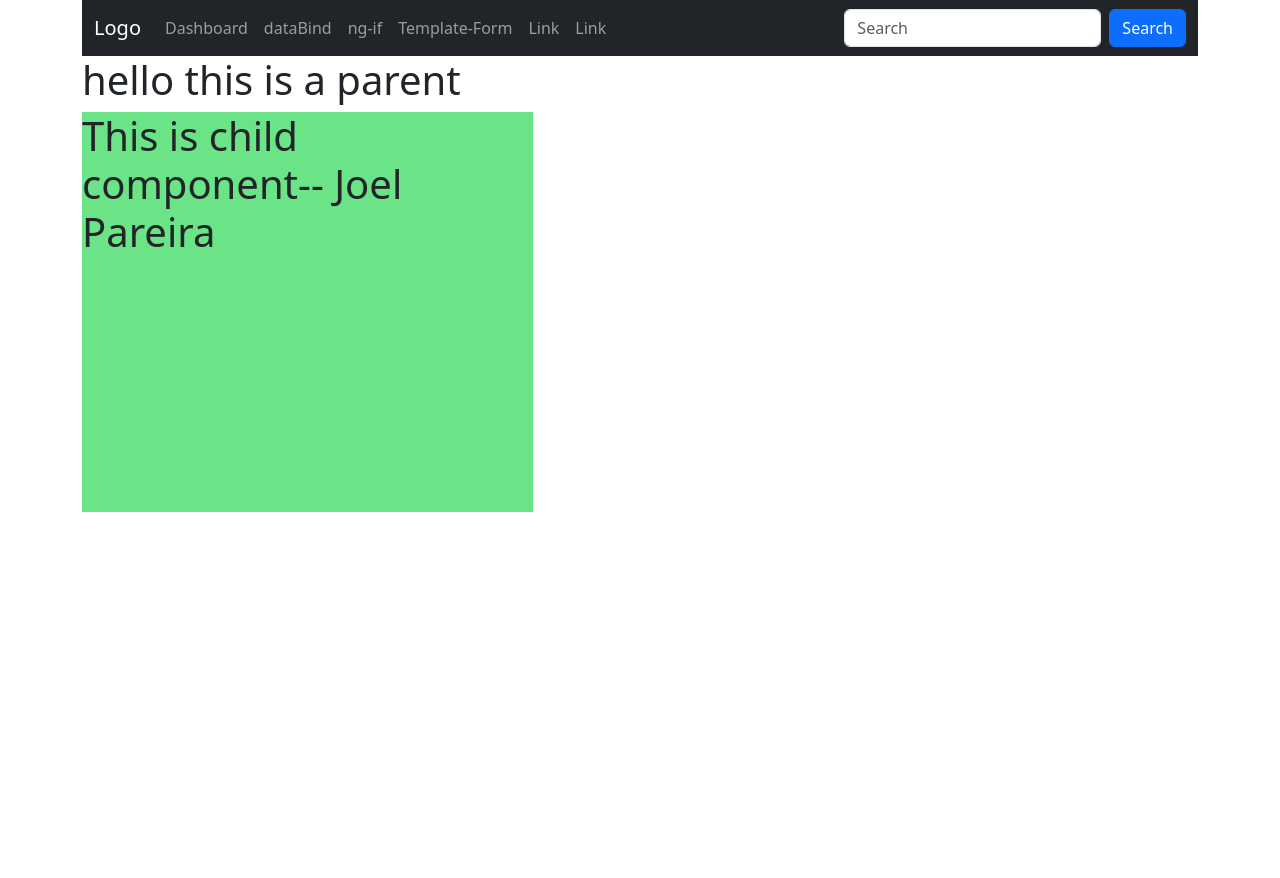
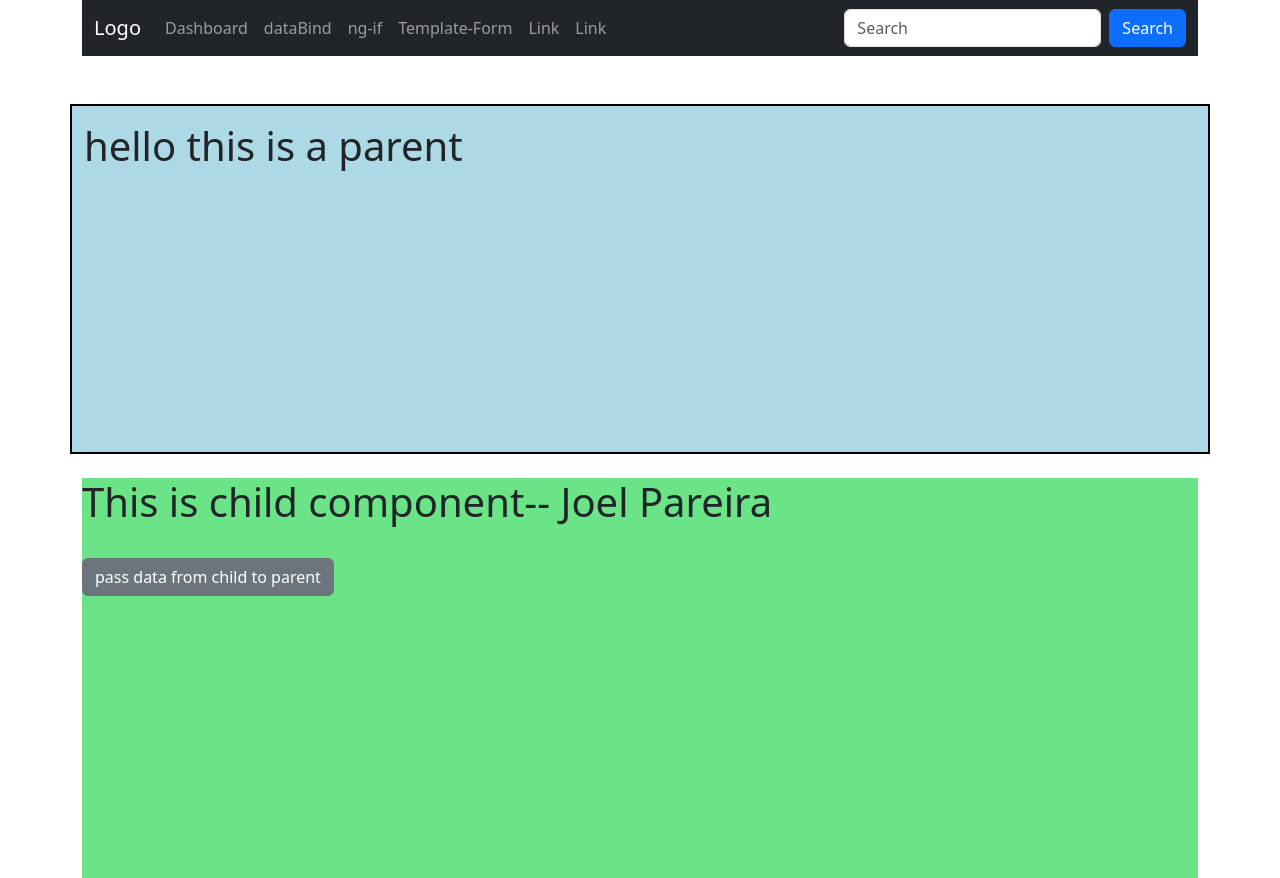
Before and after one commit to sagarmasal12/batch-target, an Angular app: page /dashboard in a window 1280 px wide. Before the commit the page ends 800 px from the top, so only its background shows below. Built offline with nearby package versions, Linux system fonts and the light colour scheme.

Commit message:
output done

```diff
--- a/src/app/pages/child-component/child-component.component.html
+++ b/src/app/pages/child-component/child-component.component.html
@@ -1,8 +1,13 @@
 <div class="container">
-    <div class="row">
-        <div class="col-5">
+    <div class="row mt-4">
+        <div class="col-12 ">
             <div style="background-color: rgb(106, 228, 134); height: 400px;">
                <h1>This is child component-- {{uname}}</h1>
+               <div class="row">
+                <div class="col-5 mt-4">
+                    <div class="btn btn-secondary" (click)="passData()">pass data from child to parent</div>
+                </div>
+               </div>
             </div>
         </div>
     </div>
--- a/src/app/pages/child-component/child-component.component.ts
+++ b/src/app/pages/child-component/child-component.component.ts
@@ -1,5 +1,5 @@
 import { CommonModule } from '@angular/common';
-import { Component, Input, OnInit } from '@angular/core';
+import { Component, EventEmitter, Input, OnInit, Output } from '@angular/core';
 
 @Component({
   selector: 'app-child-component',
@@ -10,8 +10,14 @@ import { Component, Input, OnInit } from '@angular/core';
 })
 export class ChildComponentComponent implements OnInit {
 
-  @Input() uname:string=''
+  @Input() uname:string='';
 
+  @Output() notify:EventEmitter<string>= new EventEmitter<string>
+
+
+  passData(){
+    this.notify.emit("this msg is comming from child component")
+  }
   constructor(){
 
   }
--- a/src/app/pages/dashboard/dashboard.component.css
+++ b/src/app/pages/dashboard/dashboard.component.css
@@ -0,0 +1,6 @@
+#divContainer{
+    height: 350px;
+    background-color: lightblue;
+    border: 2px solid;
+    border-color: black;
+}
--- a/src/app/pages/dashboard/dashboard.component.html
+++ b/src/app/pages/dashboard/dashboard.component.html
@@ -1,8 +1,9 @@
 <div class="container">
-    <div class="row">
-        <div class="col-5">
+    <div class="row mt-5">
+        <div class="col-12" id="divContainer">
+            <p>{{childData}}</p>
             <h1>hello this is a parent </h1>
         </div>
     </div>
 </div>
-<app-child-component [uname]="userName"></app-child-component>
+<app-child-component [uname]="userName" (notify)="ParentMethod($event)"></app-child-component>
--- a/src/app/pages/dashboard/dashboard.component.ts
+++ b/src/app/pages/dashboard/dashboard.component.ts
@@ -9,5 +9,11 @@ import { ChildComponentComponent } from "../child-component/child-component.comp
 })
 export class DashboardComponent {
 
-  userName:string='Joel Pareira'
+  userName:string='Joel Pareira';
+
+  childData:string='';
+
+  ParentMethod(data:string){
+    this.childData =data;
+  }
 }
```
